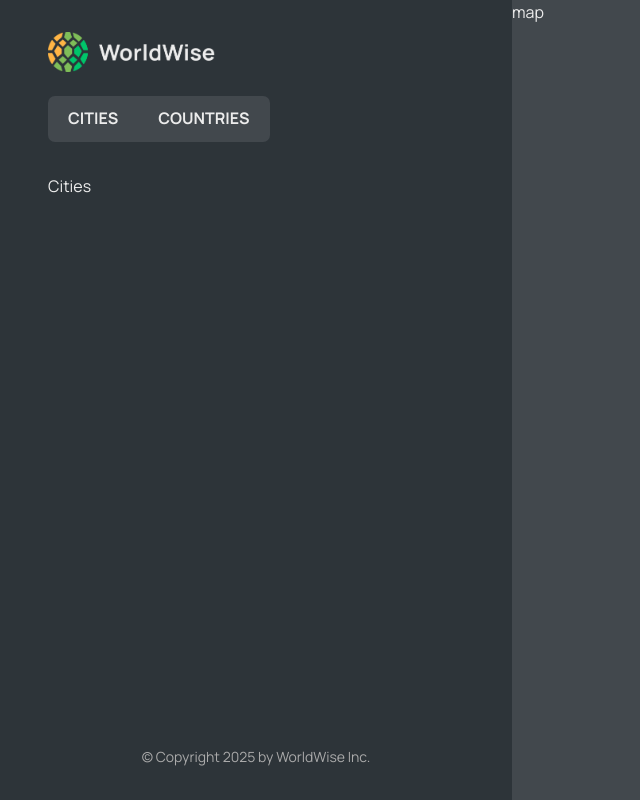
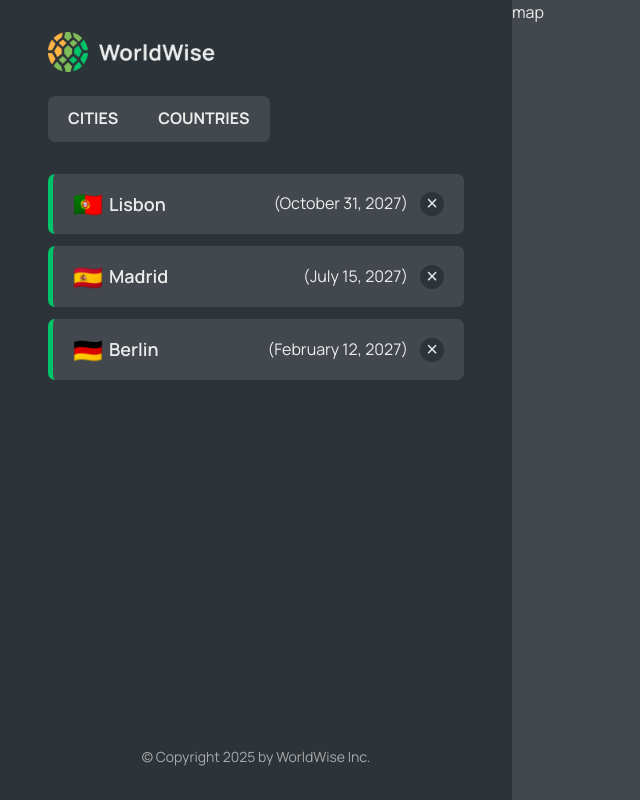
Before and after one commit to YanaKarpliuk/worldwise, a React (Vite) app: page /app in a window 1280 px wide. Shown: the whole page, without its empty margins (0-640 px from the left). Built offline with nearby package versions, Linux system fonts and the light colour scheme; data requests are answered from the project's data file.

Commit message:
Implement cities list

```diff
--- a/package.json
+++ b/package.json
@@ -7,9 +7,11 @@
     "dev": "vite",
     "build": "vite build",
     "lint": "eslint .",
-    "preview": "vite preview"
+    "preview": "vite preview",
+    "server": "json-server --watch src/data/cities.json --port 8000"
   },
   "dependencies": {
+    "json-server": "^1.0.0-beta.3",
     "react": "^19.2.0",
     "react-dom": "^19.2.0",
     "react-router-dom": "^7.10.1",
--- a/src/App.jsx
+++ b/src/App.jsx
@@ -6,8 +6,29 @@ import Homepage from "./pages/Homepage/Homepage.jsx";
 import NotFound from "./pages/NotFound/NotFound.jsx";
 import AppLayout from "./pages/AppLayout/AppLayout.jsx";
 import Login from "./pages/Login/Login.jsx";
+import CityList from "./components/01-composites/CityList/CityList";
+import { useEffect, useState } from "react";
 
 export default function App() {
+  const [cities, setCities] = useState([])
+  const [isLoading, setIsLoading] = useState(false)
+
+  useEffect(() => {
+    async function fetchCities() {
+      try {
+        setIsLoading(true)
+        const res = await fetch("http://localhost:8000/cities")
+        const data = await res.json()
+        setCities(data)
+      } catch(err) {
+        throw new Error(err)
+      } finally {
+        setIsLoading(false)
+      }
+    }
+    fetchCities()
+  }, [])
+
   return (
       <BrowserRouter>
         <Routes>
@@ -15,8 +36,8 @@ export default function App() {
           <Route path='product' element={<Product />}/>
           <Route path='pricing' element={<Pricing />}/>
           <Route path='app' element={<AppLayout />}>
-            <Route index element={<p>Cities</p>}/>
-            <Route path='cities' element={<p>Cities</p>}/>
+            <Route index element={<CityList cities={cities} isLoading={isLoading} />}/>
+            <Route path='cities' element={<CityList cities={cities} isLoading={isLoading} />}/>
             <Route path='countries' element={<p>Countries</p>}/>
             <Route path='form' element={<p>Form</p>}/>
           </Route>
--- a/src/components/01-composites/CityItem/CityItem.jsx
+++ b/src/components/01-composites/CityItem/CityItem.jsx
@@ -2,12 +2,13 @@ import { Link } from "react-router-dom";
 // import { useCities } from "../contexts/CitiesContext";
 import styles from "./CityItem.module.scss";
 
-const formatDate = (date) =>
-  new Intl.DateTimeFormat("en", {
+function formatDate(date) {
+  return new Intl.DateTimeFormat("en", {
     day: "numeric",
     month: "long",
     year: "numeric",
-  }).format(new Date(date));
+  }).format(new Date(date))
+}
 
 export default function CityItem({ city }) {
   // const { currentCity, deleteCity } = useCities();
--- a/src/components/01-composites/CityItem/CityItem.module.scss
+++ b/src/components/01-composites/CityItem/CityItem.module.scss
@@ -1,50 +1,84 @@
 .cityItem {
-  display: flex;
-  gap: 1.6rem;
+  display: grid;
+  grid-template-columns: 24px 1fr 24px;
+  gap: 6px 12px;
   align-items: center;
   background-color: var(--color-dark--2);
   border-radius: 7px;
-  padding: 1rem 2rem;
+  padding: 12px;
   border-left: 5px solid var(--color-brand--2);
   cursor: pointer;
   color: inherit;
   text-decoration: none;
+  transition: $transition-time;
+
+  @include active() {
+    border-left-color: var(--color-brand--1);
+  }
 
   &--active {
     border: 2px solid var(--color-brand--2);
     border-left: 5px solid var(--color-brand--2);
   }
 
+  @include media-breakpoint-up($desktop-xl) {
+    padding: 16px 20px;
+    grid-template-columns: 24px 1fr auto 24px;
+  }
+
   .emoji {
-    font-size: 2.6rem;
+    grid-column: 1;
+    grid-row: 1;
+    font-size: 24px;
     line-height: 1;
   }
 
   .name {
-    font-size: 1.7rem;
+    grid-column: 2;
+    grid-row: 1;
+    font-size: 16px;
     font-weight: 600;
     margin-right: auto;
+
+    @include media-breakpoint-up($desktop-xl) {
+      font-size: 18px;
+    }
   }
 
   .date {
-    font-size: 1.5rem;
+    grid-column: 1 / span 2;
+    grid-row: 2;
+    font-size: 14px;
+
+    @include media-breakpoint-up($desktop-xl) {
+      grid-column: 3;
+      grid-row: 1;
+      font-size: 16px;
+    }
   }
 
   .deleteBtn {
-    height: 2rem;
+    grid-column: 3;
+    grid-row: 1 / span 2;
+    height: 24px;
     aspect-ratio: 1;
     border-radius: 50%;
     border: none;
     background-color: var(--color-dark--1);
     color: var(--color-light--2);
-    font-size: 1.6rem;
+    font-size: 20px;
     font-weight: 400;
     cursor: pointer;
-    transition: all 0.2s;
+    transition: $transition-time;
 
-    &:hover {
+    @include active() {
       background-color: var(--color-brand--1);
       color: var(--color-dark--1);
     }
+
+    @include media-breakpoint-up($desktop-xl) {
+      grid-column: 4;
+      grid-row: 1;
+    }
   }
 }
--- a/src/components/01-composites/CityList/CityList.jsx
+++ b/src/components/01-composites/CityList/CityList.jsx
@@ -4,11 +4,8 @@ import CityItem from "../CityItem/CityItem";
 import Message from "../Message/Message";
 // import { useCities } from "../contexts/CitiesContext";
 
-export default function CityList() {
+export default function CityList({cities, isLoading}) {
   // const { cities, isLoading } = useCities();
-  const cities = []
-  const isLoading = false
-
   if (isLoading) return <Spinner />;
 
   if (!cities.length)
--- a/src/components/01-composites/CityList/CityList.module.scss
+++ b/src/components/01-composites/CityList/CityList.module.scss
@@ -1,9 +1,7 @@
 .cityList {
-  width: 100%;
-  height: 65vh;
   list-style: none;
   overflow: scroll hidden;
   display: flex;
   flex-direction: column;
-  gap: 1.4rem;
+  gap: 12px;
 }
```
Also changed, not shown: 1 other file (tests, documents, lock files or other folders).
